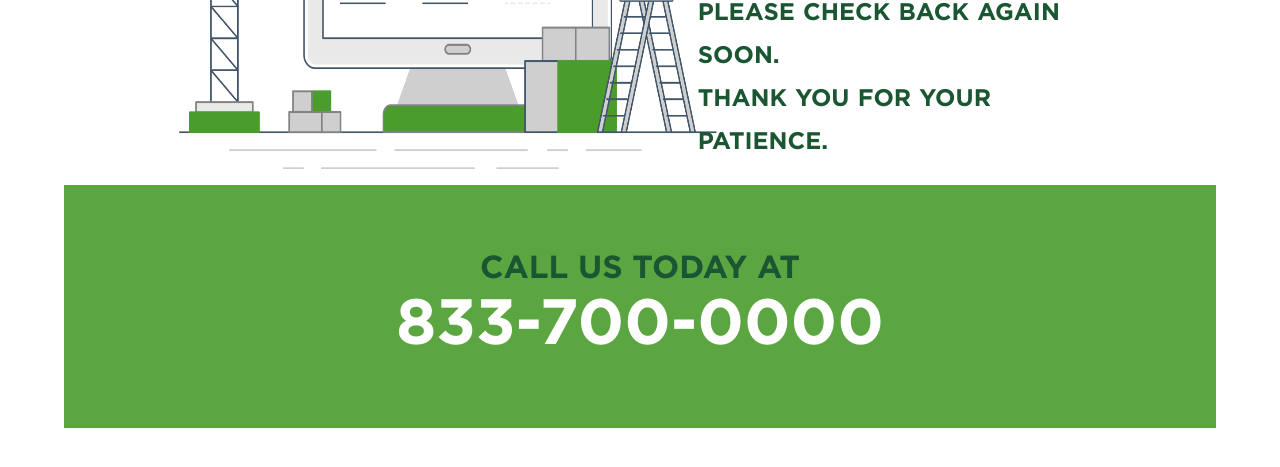
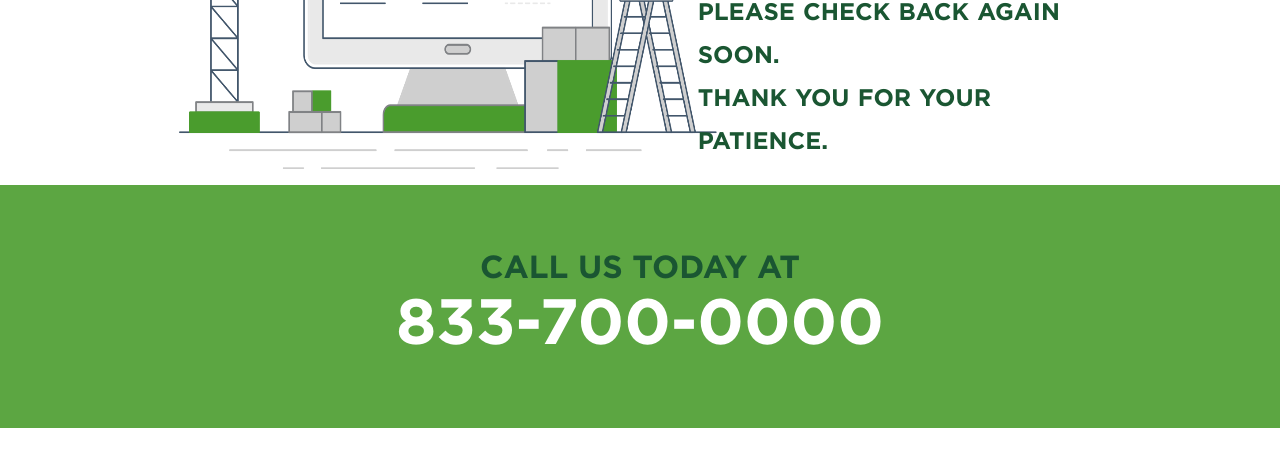
Before and after one commit to sahilHans9545/singlePage, a plain HTML site: page index.html in a window 1280 px wide. Shown: the part 499-966 px from the top of the page. After the commit the page ends 927 px from the top, so only its background shows below. Drawn offline with nearby package versions, Linux system fonts and the light colour scheme.

Commit message:
remove margin

```diff
--- a/css/index.css
+++ b/css/index.css
@@ -40,7 +40,6 @@
 
 .footer{
     text-align: center;
-    margin: 0 5vw 5vh 5vw;
     background-color: #5ca642;
     padding: 8vh 0;
     line-height: 130px;
```
